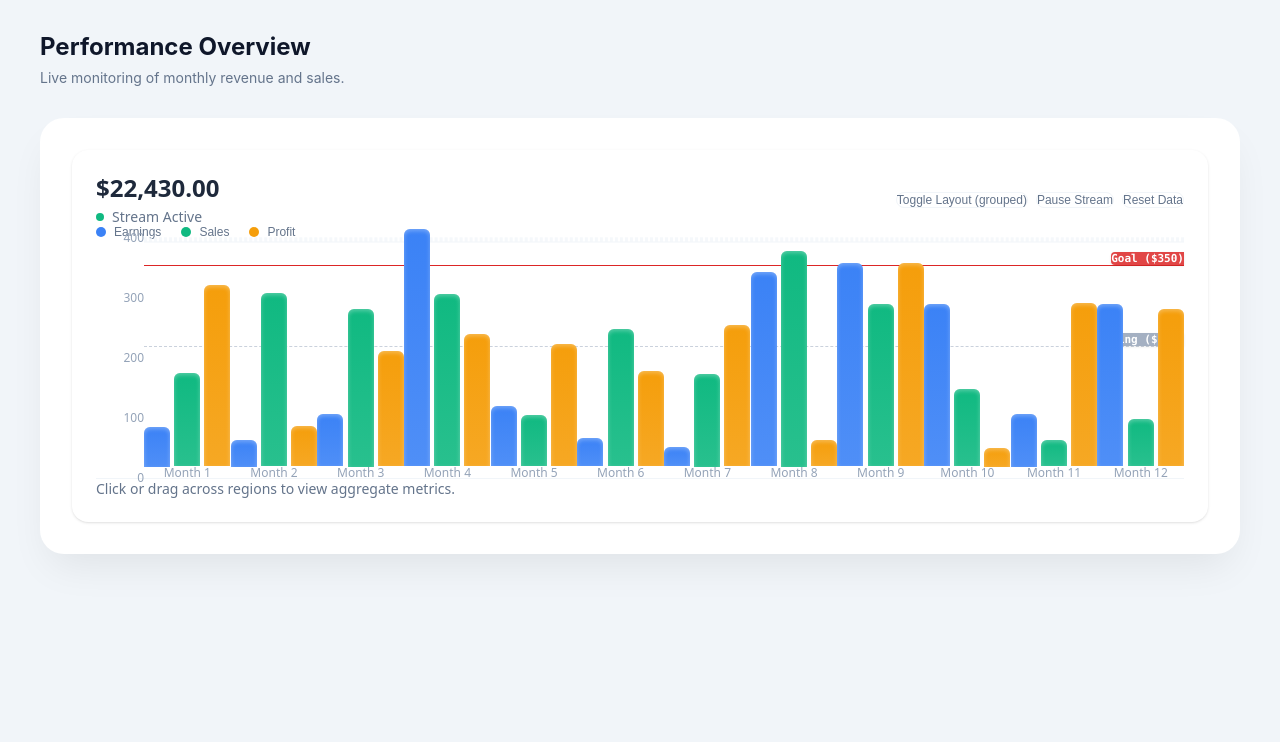
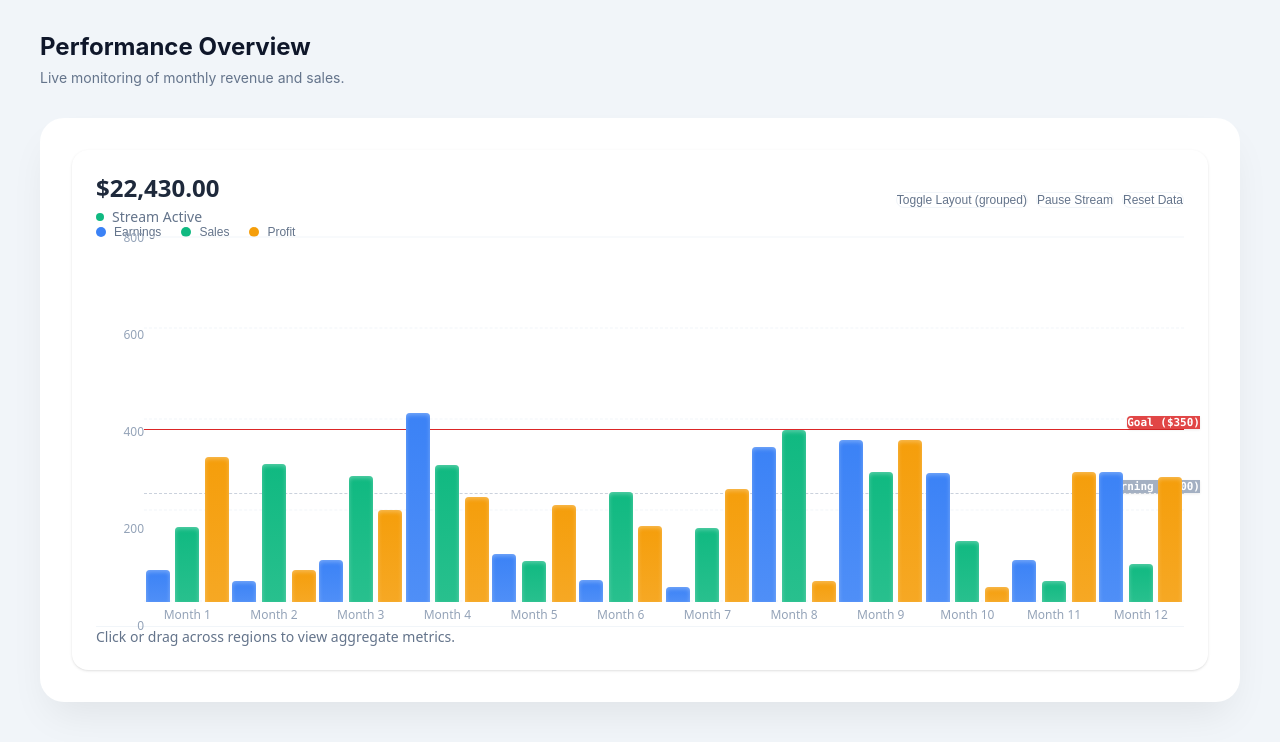
Before and after one commit to Praveen343577/Analytics-Bar-Graph, a React (Vite) app: page / in a window 1280 px wide. Shown: the top 742 px of the page. Built offline with nearby package versions, Linux system fonts and the light colour scheme.

Commit message:
feat: implement analytics bar graph component with realtime data streaming, layout toggling, and threshold visualization

```diff
--- a/src/App.tsx
+++ b/src/App.tsx
@@ -80,6 +80,9 @@ export const App: React.FC = () => {
           borderRadius: '24px',
           padding: '32px',
           boxShadow: '0 20px 40px -10px rgba(0, 0, 0, 0.08)',
+          height: '520px',
+          display: 'flex',
+          flexDirection: 'column'
         }}
       >
         <AnalyticsBarGraph
--- a/src/components/AnalyticsBarGraph/features/GraphArea/GraphArea.tsx
+++ b/src/components/AnalyticsBarGraph/features/GraphArea/GraphArea.tsx
@@ -85,9 +85,9 @@ const GraphAreaComponent: React.FC<GraphAreaProps> = ({
     const normalizedTickSize = unroundedTickSize / magnitude;
 
     let niceTickSize;
-    if (normalizedTickSize < 1.5) niceTickSize = 1;
-    else if (normalizedTickSize < 3) niceTickSize = 2;
-    else if (normalizedTickSize < 7) niceTickSize = 5;
+    if (normalizedTickSize <= 1) niceTickSize = 1;
+    else if (normalizedTickSize <= 2) niceTickSize = 2;
+    else if (normalizedTickSize <= 5) niceTickSize = 5;
     else niceTickSize = 10;
 
     niceTickSize *= magnitude;
@@ -108,7 +108,7 @@ const GraphAreaComponent: React.FC<GraphAreaProps> = ({
           flexShrink: 0,
           position: 'relative',
           // Offset bottom to align with the bottom of the bars, leaving room for X-axis labels below
-          paddingBottom: 'var(--graph-x-axis-height, 40px)',
+          paddingBottom: 'var(--graph-axis-offset)',
         }}
       >
         <YAxis ticks={ticks} scaleMax={scaleMax} />
--- a/src/components/AnalyticsBarGraph/features/GraphArea/Grid.tsx
+++ b/src/components/AnalyticsBarGraph/features/GraphArea/Grid.tsx
@@ -22,6 +22,7 @@ const GridComponent: React.FC<GridProps> = ({ ticks, scaleMax }) => {
     <div
       className="analytics-grid-layer"
       aria-hidden="true"
+      style={{ width: '100%', height: '100%', position: 'absolute', top: 0, left: 0 }}
     >
       {ticks.map((tick, index) => {
         const bottomPercent = (tick / safeScaleMax) * 100;
@@ -33,6 +34,7 @@ const GridComponent: React.FC<GridProps> = ({ ticks, scaleMax }) => {
             className="analytics-grid-line"
             data-baseline={isBaseLine}
             style={{
+              position: 'absolute',
               bottom: `${bottomPercent}%`,
             }}
           />
--- a/src/styles/components/bars.css
+++ b/src/styles/components/bars.css
@@ -25,8 +25,10 @@
   display: flex;
   flex-direction: column;
   justify-content: flex-end;
+  flex: 1 1 0%;
+  min-width: 0;
   width: 100%;
-  max-width: 32px;
+  max-width: 24px;
   /* Height injected strictly via inline CSS variables (percentage based 0-100) */
   height: calc(var(--bar-height, 0) * 1%);
   min-height: 2px; /* Guarantees interaction target for zero/near-zero values */
@@ -38,6 +40,7 @@
 
 /* Stacked Layout Bar Geometry Overrides */
 .analytics-graph-area[data-layout="stacked"] .analytics-bar-wrapper {
+  flex: none;
   width: 100%;
   max-width: 48px;
   border-radius: 0;
--- a/src/styles/components/threshold.css
+++ b/src/styles/components/threshold.css
@@ -47,7 +47,7 @@
 /* Micro Badge Pinning Metrics */
 .analytics-threshold-badge {
   position: absolute;
-  right: 0;
+  right: -1rem;
   transform: translateY(-50%);
   padding: 0.125rem 0.375rem;
   font-size: calc(var(--graph-font-axis-label-size) - 1px);
--- a/src/styles/layout/graph-area.css
+++ b/src/styles/layout/graph-area.css
@@ -24,6 +24,7 @@
   flex-grow: 1;
   width: 100%;
   min-height: 240px;
+  margin-top: 2rem;
 }
 
 /* Y-Axis Layout */
--- a/src/styles/theme/variables.css
+++ b/src/styles/theme/variables.css
@@ -23,14 +23,14 @@
 
   /* Spacing */
   --graph-padding: 1.5rem;
-  --graph-zone-gap: 1.5rem;
-  --graph-bar-gap: 0.25rem;
-  --graph-axis-offset: 0.75rem;
+  --graph-zone-gap: 2rem;
+  --graph-bar-gap: 0.35rem;
+  --graph-axis-offset: 1.5rem;
   --graph-header-margin-bottom: 2rem;
   --graph-legend-margin-bottom: 1.5rem;
 
   /* Radius */
-  --graph-radius-bar-top: 6px;
+  --graph-radius-bar-top: 4px;
   --graph-radius-bar-bottom: 0px;
   --graph-radius-zone-bg: 12px;
   --graph-radius-tooltip: 8px;
```
